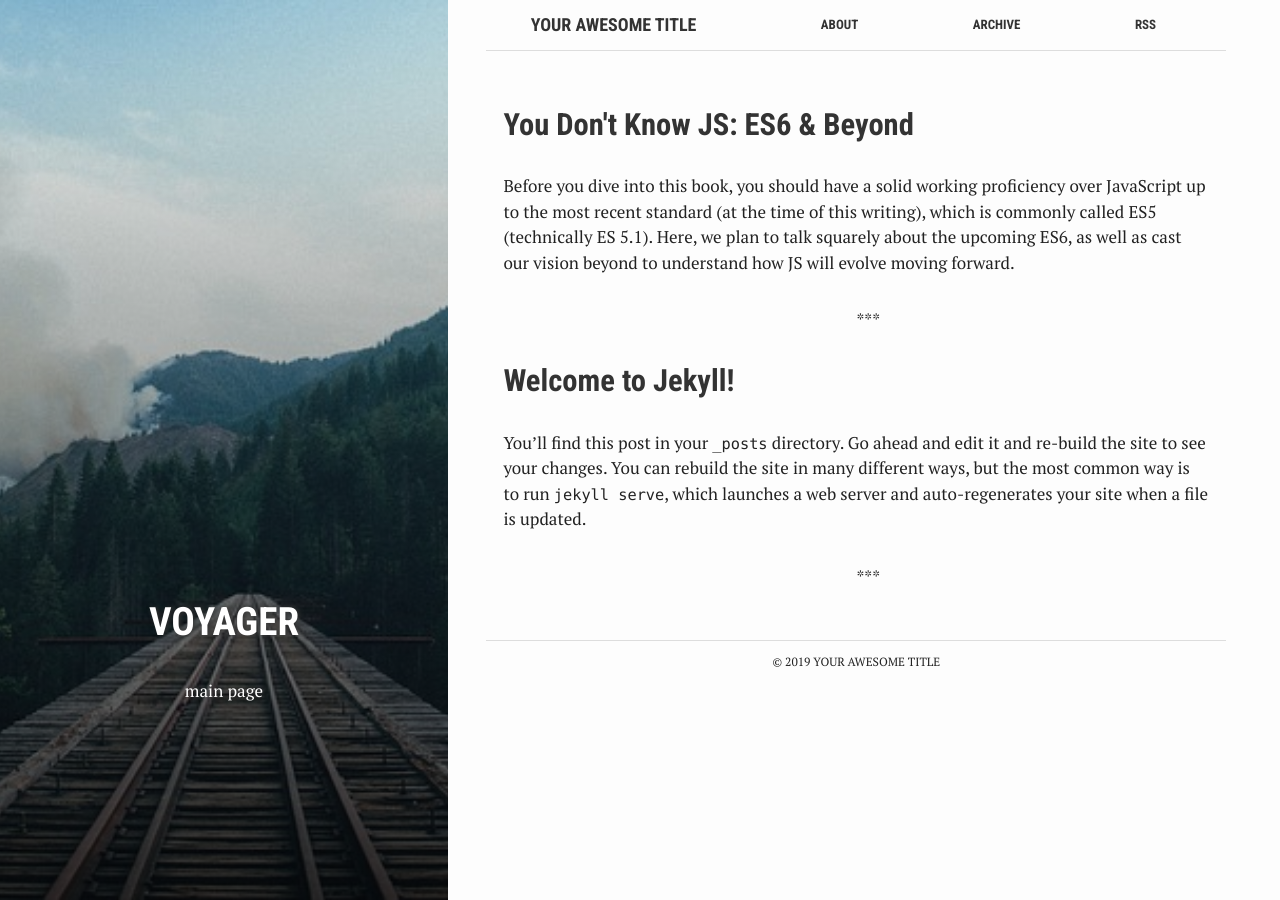
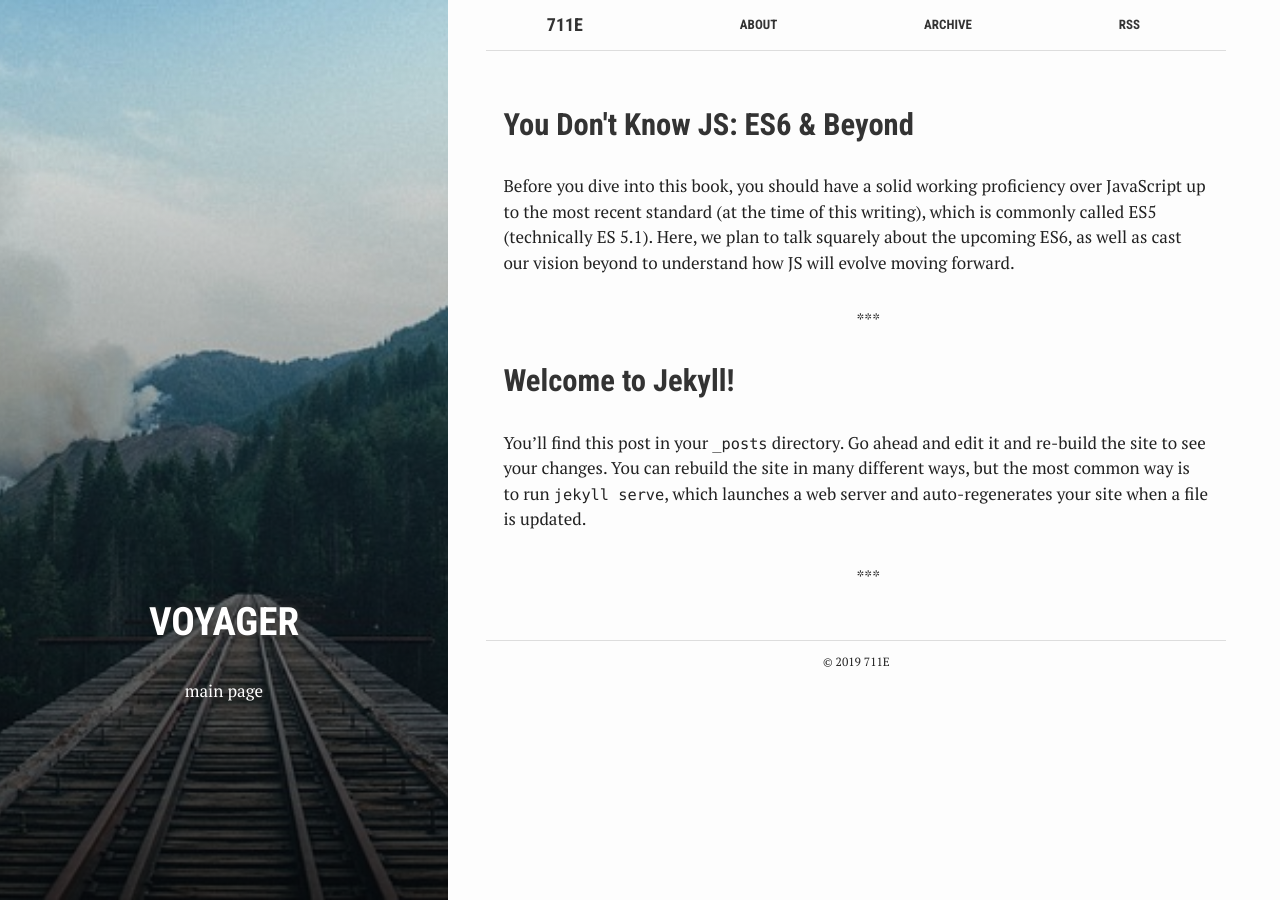
Before and after one commit to 711e/711e.github.io, a Jekyll site: the page built from index.html, in a window 1280 px wide. Built offline with Jekyll 4.4.1, drawn with Linux system fonts in a browser that asks for light colours.

Commit message:
Update _config.yml

```diff
--- a/_config.yml
+++ b/_config.yml
@@ -6,8 +6,8 @@
 # 'jekyll serve'. If you change this file, please restart the server process.
 
 # Site settings
-title: Your awesome title
-email: your-email@domain.com
+title: 711e
+email: zyh711@outlook.com
 description: > # this means to ignore newlines until "baseurl:"
   Write an awesome description for your new site here. You can edit this
   line in _config.yml. It will appear in your document head meta (for
@@ -15,8 +15,8 @@
 baseurl: "" # the subpath of your site, e.g. /blog
 lang: "en"
 url: "http://localhost:4000" # the base hostname & protocol for your site
-twitter_username: jekyllrb
-github_username:  jekyll
+twitter_username: 神奇小砒霜
+github_username:  711e
 disqus_username:
 
 # Build settings
```
